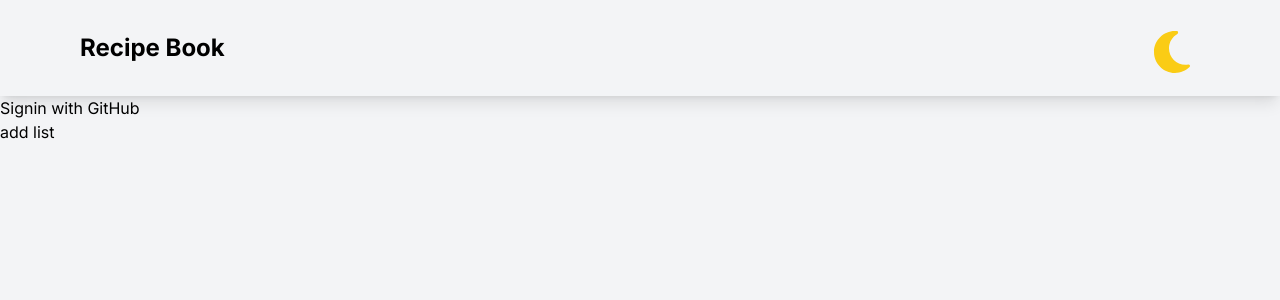
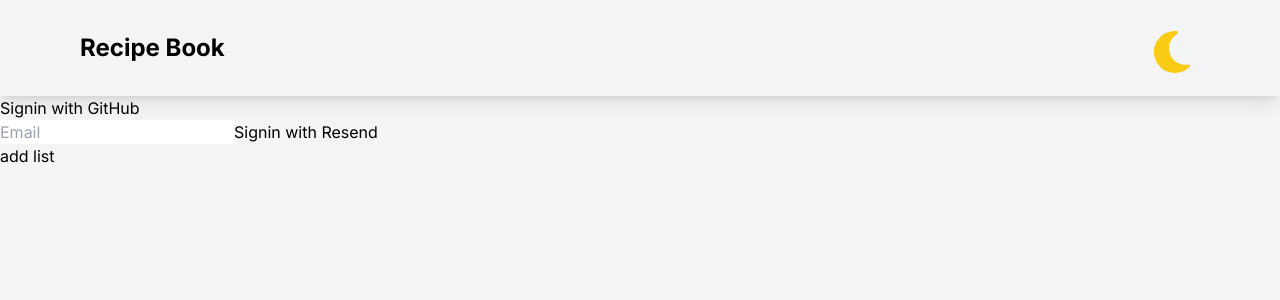
Before and after one commit to Dillonpw/recipe-book, a Next.js app: page / in a window 1280 px wide. Shown: the top 300 px of the page. Built offline with nearby package versions, Linux system fonts and the light colour scheme; no server answers.

Commit message:
added magic link sing in

```diff
--- a/app/components/sign-in.tsx
+++ b/app/components/sign-in.tsx
@@ -2,6 +2,7 @@ import { signIn } from "@/auth";
 
 export function SignIn() {
   return (
+    <>
       <form
         action={async () => {
           "use server";
@@ -10,5 +11,15 @@ export function SignIn() {
       >
         <button type="submit">Signin with GitHub</button>
       </form>
+      <form
+        action={async (formData) => {
+          "use server";
+          await signIn("resend", formData);
+        }}
+      >
+        <input type="text" name="email" placeholder="Email" />
+        <button type="submit">Signin with Resend</button>
+      </form>
+    </>
   );
 }
--- a/auth.ts
+++ b/auth.ts
@@ -1,5 +1,6 @@
 import NextAuth from "next-auth";
 import GitHub from "next-auth/providers/github";
+import Resend from "next-auth/providers/resend";
 import { PrismaAdapter } from "@auth/prisma-adapter";
 import { PrismaClient } from "@prisma/client";
 
@@ -7,5 +8,5 @@ const prisma = new PrismaClient();
 
 export const { handlers, signIn, signOut, auth } = NextAuth({
   adapter: PrismaAdapter(prisma),
-  providers: [GitHub],
+  providers: [GitHub, Resend],
 });
```
Lines whose indentation alone changed are shown as unchanged.
